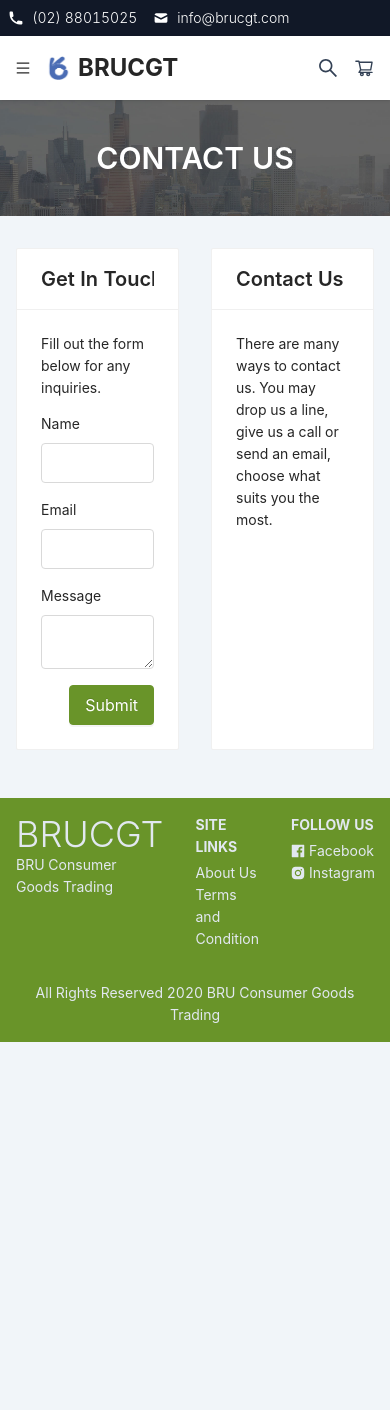
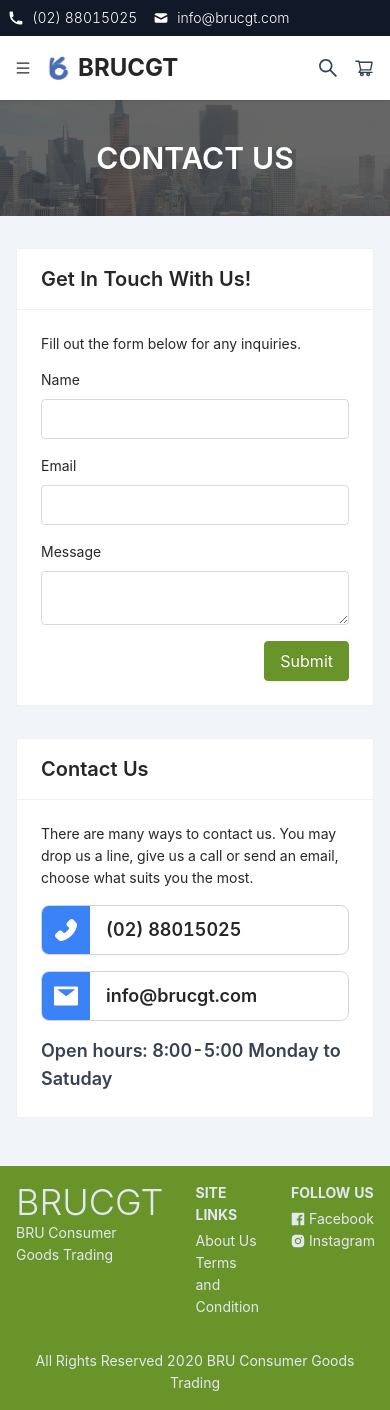
Before and after one commit to lenard123/brucgt, a React (Vite) app in the folder client/: page /contact in a window 390 px wide. Before the commit the page ends 1042 px from the top, so only its background shows below. Built offline with nearby package versions, Linux system fonts and the light colour scheme.

Commit message:
Finish Designing Contact Us

```diff
--- a/client/src/App.jsx
+++ b/client/src/App.jsx
@@ -1,4 +1,8 @@
+import { LoadingOutlined } from "@ant-design/icons";
+import { Spin } from "antd";
 import Router from "./Router";
+
+Spin.setDefaultIndicator(<LoadingOutlined style={{fontSize: '48px'}}/>)
 
 function App() {
   return (
--- a/client/src/layouts/MainLayout/MainLayout.jsx
+++ b/client/src/layouts/MainLayout/MainLayout.jsx
@@ -3,13 +3,14 @@ import Navbar from "./components/Navbar";
 import Footer from "./components/Footer";
 import Header from "./components/Header";
 import { Suspense } from "react";
+import PageLoading from "./components/PageLoading";
 
 export default function MainLayout() {
     return (
         <>
             <Header />
             <Navbar />
-            <Suspense fallback={'loading'}>
+            <Suspense fallback={<PageLoading />}>
                 <Outlet />
             </Suspense>
             <Footer />
--- /dev/null
+++ b/client/src/layouts/MainLayout/components/PageLoading.jsx
@@ -0,0 +1,13 @@
+import { Spin } from "antd";
+
+
+export default function PageLoading()
+{
+    return (
+        <div className="flex justify-center items-center h-[75vh]">
+            <Spin
+                tip='Please wait'
+            />
+        </div>
+    )
+}
--- a/client/src/pages/Contact/Contact.jsx
+++ b/client/src/pages/Contact/Contact.jsx
@@ -1,5 +1,6 @@
 import { Button, Card, Form, Input, Typography } from "antd";
 import Banner from "../../components/Banner/Banner";
+import { MailFilled, PhoneFilled } from '@ant-design/icons';
 
 const { Title } = Typography
 const { Item } = Form
@@ -9,7 +10,7 @@ export default function Contact() {
     return (
         <>
             <Banner title='CONTACT US' />
-            <main className="bru-container max-w-screen-lg py-8 grid grid-cols-2 gap-8">
+            <main className="bru-container max-w-screen-lg py-8 grid md:grid-cols-2 gap-8">
                 <Card title={<Title level={4}>Get In Touch With Us!</Title>}>
                     <p>Fill out the form below for any inquiries. </p>
 
@@ -39,6 +40,23 @@ export default function Contact() {
                 </Card>
                 <Card title={<Title level={4}>Contact Us</Title>}>
                     <p>There are many ways to contact us. You may drop us a line, give us a call or send an email, choose what suits you the most.</p>
+                    <div className="mt-4 flex flex-col gap-4">
+                        <div className="border border-solid border-gray-300 flex items-center rounded-lg gap-4 overflow-hidden">
+                            <div className="bg-blue-500 w-12 text-2xl flex flex-col items-center justify-center h-12 text-white">
+                                <PhoneFilled />
+                            </div>
+                            <div className="font-semibold text-lg"> (02) 88015025 </div>
+                        </div>
+
+                        <div className="border border-solid border-gray-300 flex items-center rounded-lg gap-4 overflow-hidden">
+                            <div className="bg-blue-500 w-12 text-2xl flex flex-col items-center justify-center h-12 text-white">
+                                <MailFilled />
+                            </div>
+                            <div className="font-semibold text-lg">info@brucgt.com</div>
+                        </div>
+
+                        <div className="font-semibold text-lg text-gray-700">Open hours: 8:00-5:00 Monday to Satuday</div>
+                    </div>
                 </Card>
             </main>
         </>
```
